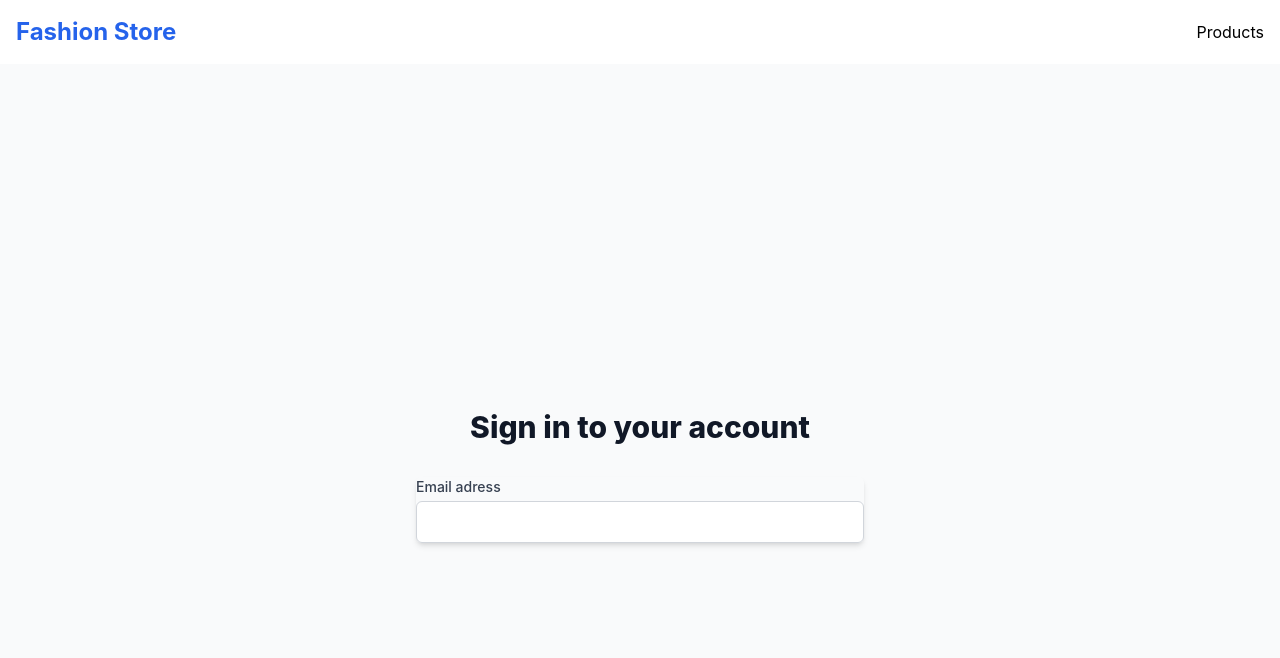
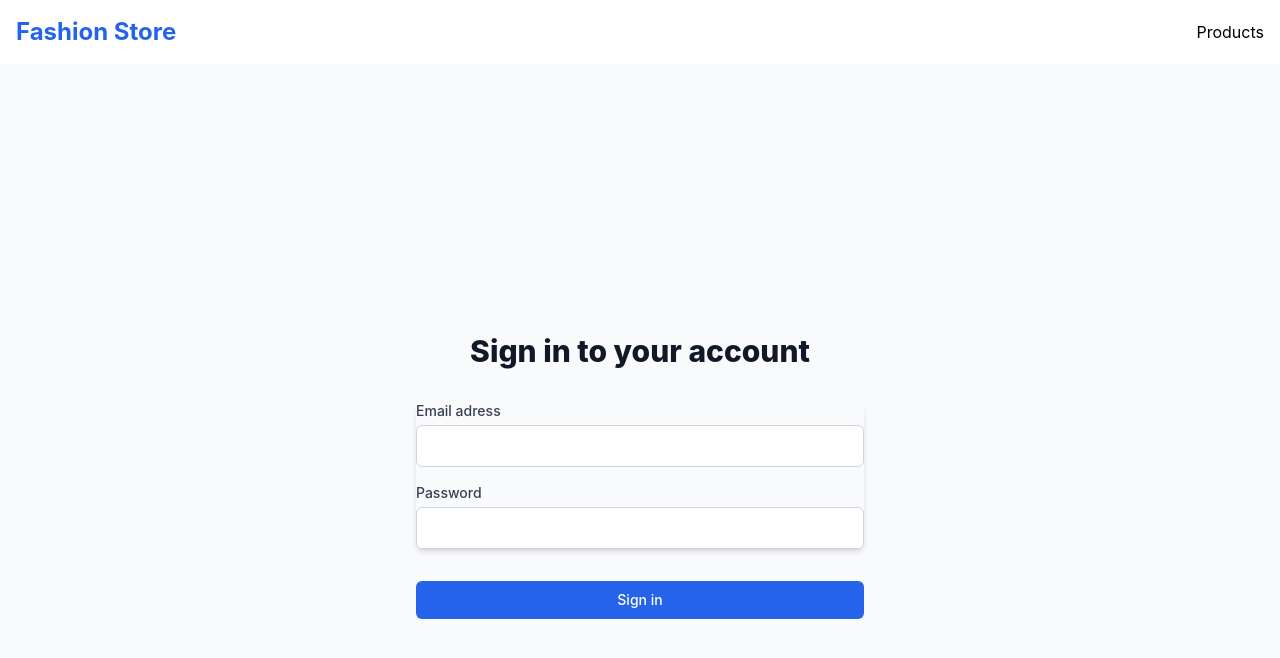
Before and after one commit to HalitG/CLOTHING-STORE, a React (Create React App) app in the folder client/: page /login in a window 1280 px wide. Shown: the top 658 px of the page. Built offline with nearby package versions, Linux system fonts and the light colour scheme.

Commit message:
Completed Styling the Login Form

```diff
--- a/client/src/pages/Login.js
+++ b/client/src/pages/Login.js
@@ -7,13 +7,20 @@ const Login = () => {
   const [error, setError] = useState("");
   const navigate = useNavigate();
 
+  const handleSubmit = async (e) => {};
+
   return (
     <div className="min-h-screen flex items-center justify-center bg-gray-50 py-12 px-4 sm:px-6 lg:px-8">
       <div className="max-w-md w-full space-y-8">
         <div className="mt-6 text-center text-3xl font-extrabold text-gray-900">
           <h2>Sign in to your account</h2>
         </div>
-        <form>
+        <form className="mt-8 space-y-8" onSubmit={handleSubmit}>
+          {error && (
+            <div className="bg-red-100 border border-red-400 text-red-700 px-4 py-3 rounded">
+              {error}
+            </div>
+          )}
           <div className="rounded-md shadow-md space-y-4">
             <div>
               <label
@@ -32,6 +39,33 @@ const Login = () => {
                 className="mt-1 appearance-none relative block w-full px-3 py-2 border border-gray-300 rounded-md focus:outline-none focus:ring-blue-500 focus:border-blue-500"
               />
             </div>
+
+            <div>
+              <label
+                htmlFor="password"
+                className="block text-sm font-medium text-gray-700"
+              >
+                Password
+              </label>
+              <input
+                id="password"
+                name="password"
+                type="password"
+                required
+                value={password}
+                onChange={(e) => setPassword(e.target.value)}
+                className="mt-1 appearance-none relative block w-full px-3 py-2 border border-gray-300 rounded-md focus:outline-none focus:ring-blue-500 focus:border-blue-500"
+              />
+            </div>
+          </div>
+
+          <div>
+            <button
+              type="submit"
+              className="group relative w-full flex justify-center py-2 px-4 border border-transparent text-sm font-medium rounded-md text-white bg-blue-600 hover:bg-blue-700 focus:outline-none focus:ring-2 focus:ring-offset-2 focus:ring-blue-500"
+            >
+              Sign in
+            </button>
           </div>
         </form>
       </div>
```
Also changed, not shown: client/src/context/AuthContext.js (added).
